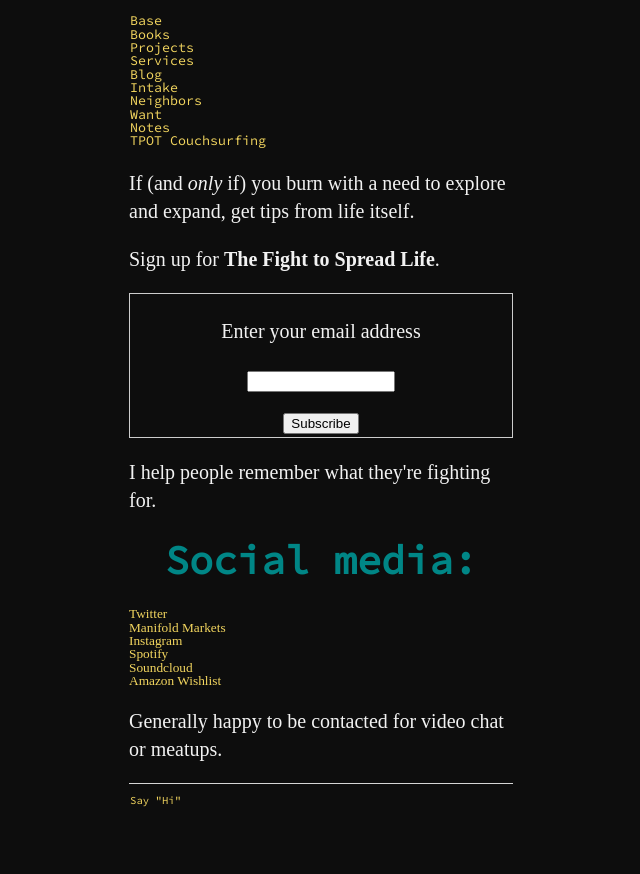
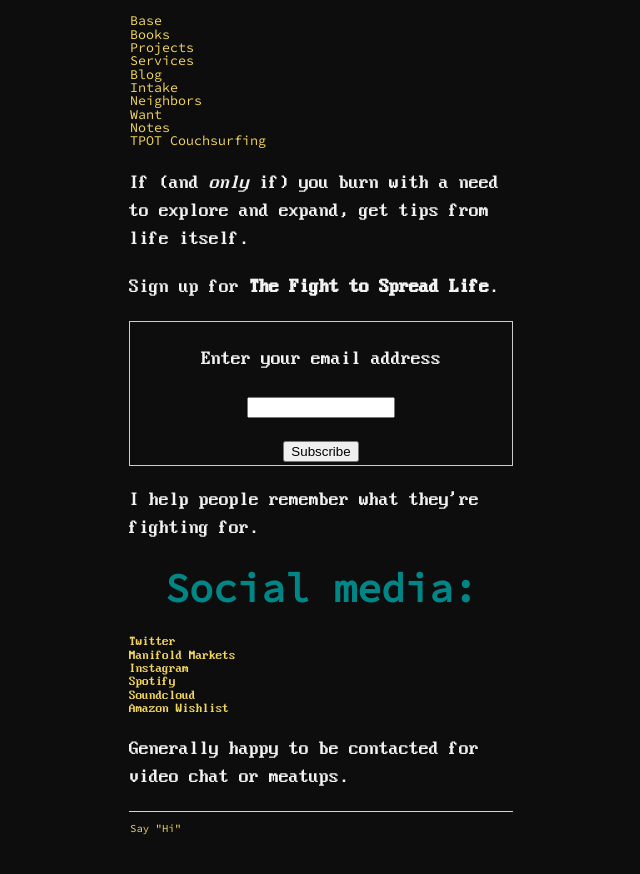
Before and after one commit to ray-dorai/ray-dorai.github.io, a Jekyll site: the page built from index.html, in a window 1280 px wide. Shown: the top 874 px of the page, without its empty margins (319-959 px from the left). Built offline with Jekyll 4.4.1, drawn with Linux system fonts in a browser that asks for light colours; some web fonts are replaced.

Commit message:
Update main.css

```diff
--- a/css/main.css
+++ b/css/main.css
@@ -1,14 +1,15 @@
 @import url('https://fonts.googleapis.com/css2?family=Sen&family=Source+Code+Pro&display=swap');
 
-  @font-face
-{
-font-family: "IBM VGA 8x16";
-src: url("https://github.com/ray-dorai/ray-dorai.github.io/blob/master/assets/fonts/AcPlus_IBM_VGA_8x16-2x.ttf"),
+@font-face {
+  font-family: 'IBM VGA 8x16';
+  src: url(WebPlus_IBM_VGA_8x16.woff) format('woff');
+  font-weight: normal;
+  font-style: normal;
 }
 
 body {
     margin: 0 auto;
-    font-family: 'IBM VGA 8x16', serif;
+    font-family: 'IBM VGA 8x16';
     font-size: smaller;
     width: 30%;
     line-height: 1;
```
